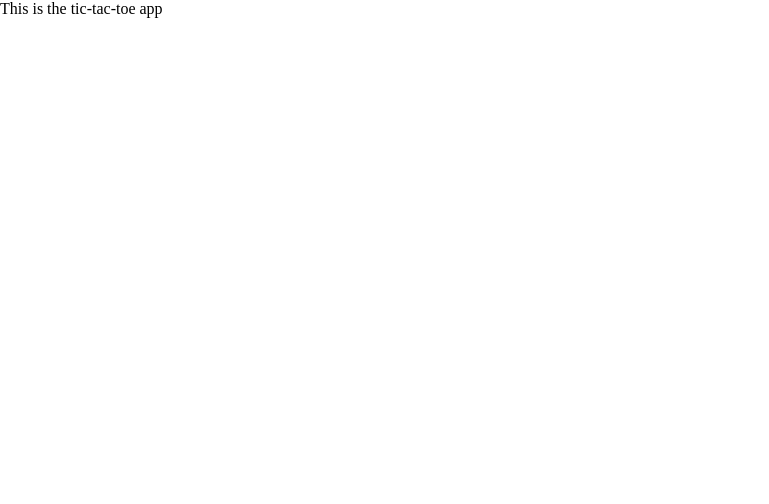
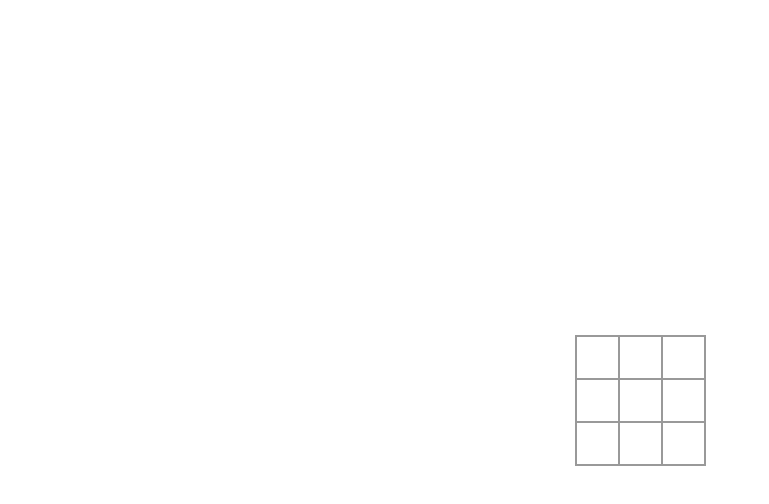
Before and after one commit to DmitryLasuta/tic-tac-toe, a React (Vite) app: page / in a window 1280 px wide. Shown: the top 504 px of the page, without its empty margins (0-769 px from the left). Built offline with nearby package versions, Linux system fonts and the light colour scheme.

Commit message:
feat: create Board component

```diff
--- a/src/App.css
+++ b/src/App.css
@@ -0,0 +1,6 @@
+body {
+  display: flex;
+  height: 100vh;
+  justify-content: center;
+  align-items: center;
+}
--- a/src/App.tsx
+++ b/src/App.tsx
@@ -1,7 +1,12 @@
 import './App.css'
+import Board from './components/board/Board'
 
 function App() {
-  return <>This is the tic-tac-toe app</>
+  return (
+    <>
+      <Board />
+    </>
+  )
 }
 
 export default App
--- /dev/null
+++ b/src/components/board/Board.module.css
@@ -0,0 +1,17 @@
+.square {
+  width: 45px;
+  height: 45px;
+  text-align: center;
+  background: #fff;
+  border: 2px solid #999;
+  margin: -1px;
+  font: bold 30px/30px 'Press Start 2P', cursive, sans-serif;
+  cursor: pointer;
+}
+
+.board {
+  display: grid;
+  grid-template-columns: repeat(3, 1fr);
+  grid-template-rows: repeat(3, 1fr);
+  width: fit-content;
+}
--- /dev/null
+++ b/src/components/board/Board.tsx
@@ -0,0 +1,34 @@
+import { useState } from 'react'
+import styles from './Board.module.css'
+
+type FieldValue = 'X' | 'O' | null
+
+function Square() {
+  const [value, setValue] = useState<FieldValue>(null)
+
+  const handleClick = () => {
+    setValue('X')
+  }
+
+  return (
+    <button className={styles.square} onClick={handleClick} type="button">
+      {value}
+    </button>
+  )
+}
+
+export default function Board() {
+  return (
+    <div className={styles.board}>
+      <Square />
+      <Square />
+      <Square />
+      <Square />
+      <Square />
+      <Square />
+      <Square />
+      <Square />
+      <Square />
+    </div>
+  )
+}
--- /dev/null
+++ b/src/components/board/index.ts
@@ -0,0 +1 @@
+export { default as Square } from './Board'
```
